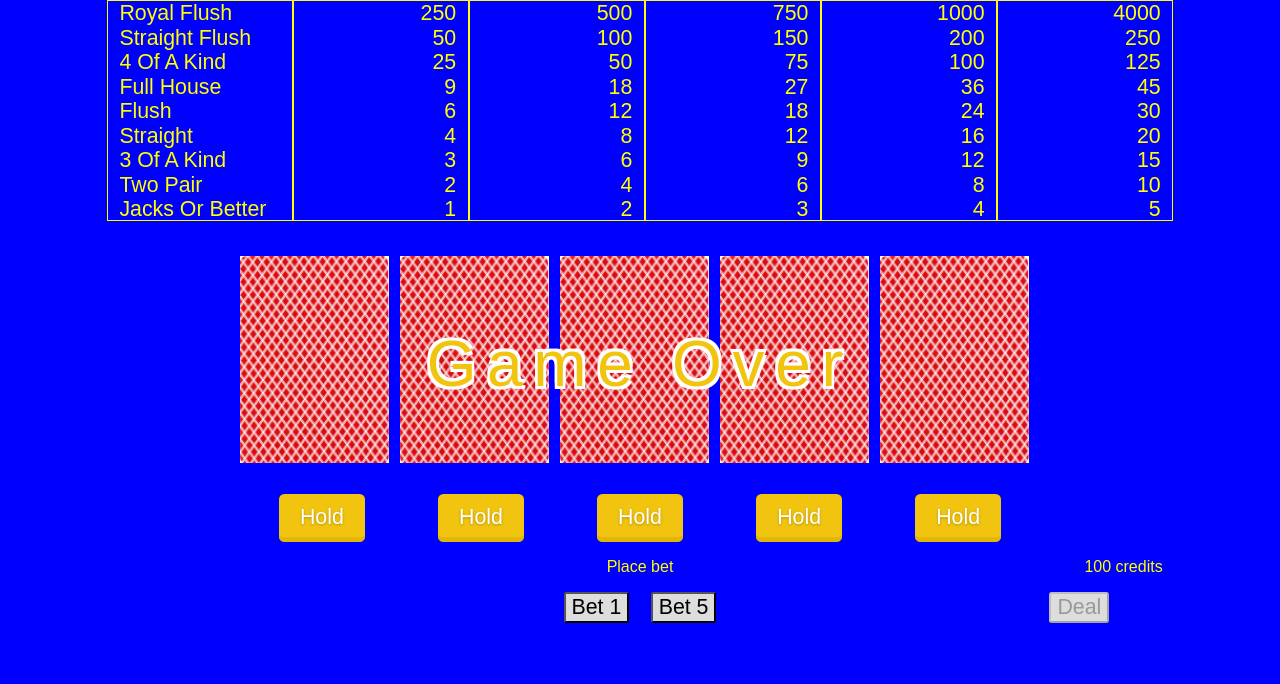
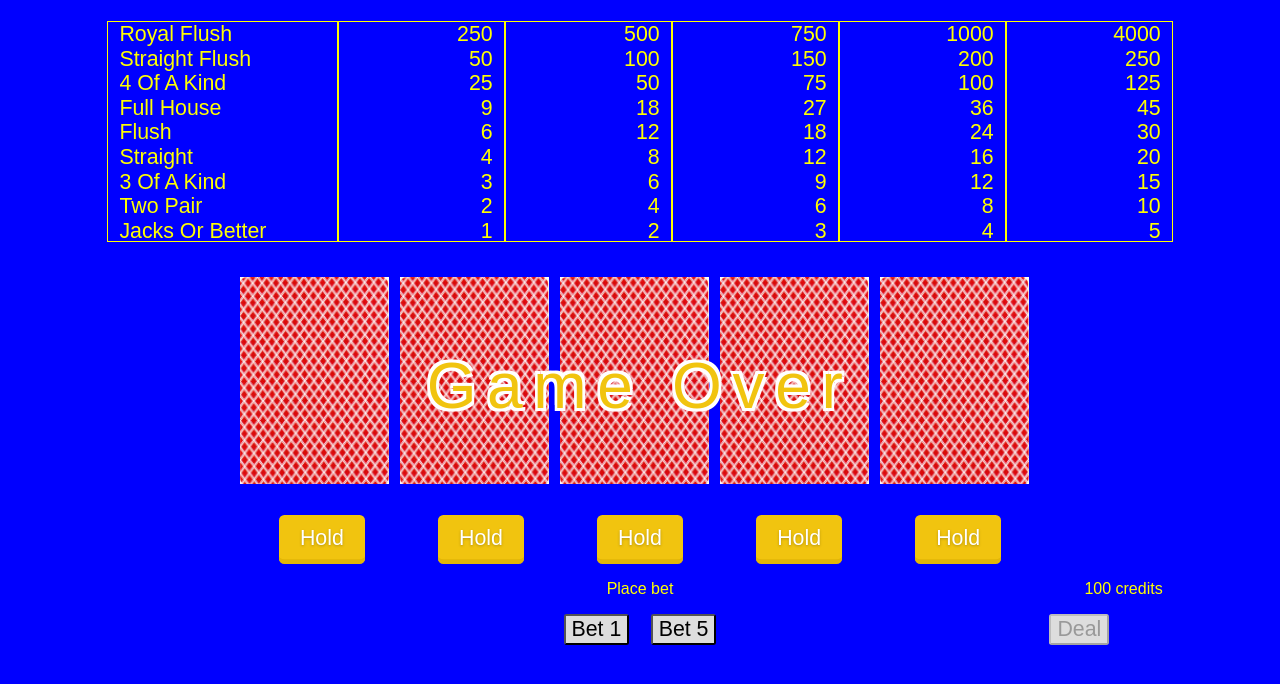
Before and after one commit to audiodude/video-poker, an Angular app: page / in a window 1280 px wide. Shown: the top 684 px of the page. Built offline with nearby package versions, Linux system fonts and the light colour scheme.

Commit message:
Adjust spacing of paytable.

```diff
--- a/src/app/paytable/paytable.component.css
+++ b/src/app/paytable/paytable.component.css
@@ -1,6 +1,7 @@
 :host {
   display: flex;
   height: 20vw;
+  margin-top: 2vw;
 }
 
 .col,
@@ -43,12 +44,13 @@
 }
 
 .payout {
-  width: 23.662vw;
+  width: 18vw;
 }
 
 @media (min-width: 133.33vh) {
   :host {
     height: calc(20vh * 4 / 3);
+    margin-top: calc(2vh * 4 / 3);
   }
 
   .col {
@@ -66,6 +68,6 @@
   }
 
   .payout {
-    width: clac(23.662vh * 4 / 3);
+    width: clac(18vh * 4 / 3);
   }
 }
```
